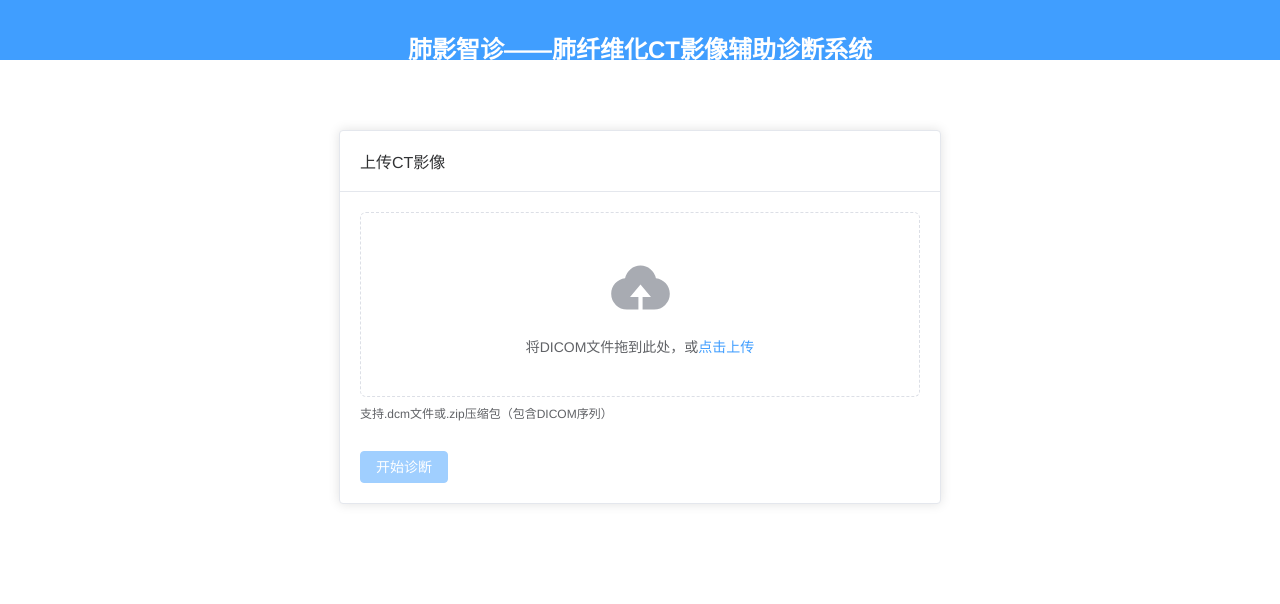
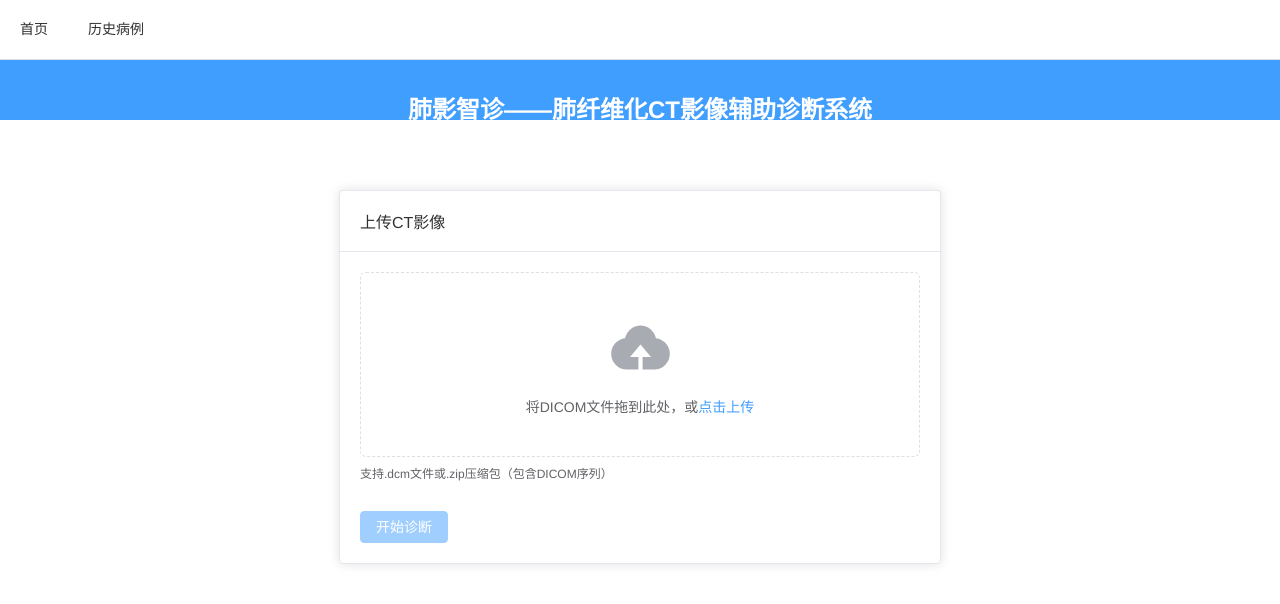
Before and after one commit to Limmizor/pulmonary_fibrosis_diagnosis, a Vue app in the folder pulmonary-frontend/: page / in a window 1280 px wide. Shown: the top 604 px of the page. Built offline with nearby package versions, Linux system fonts and the light colour scheme; the HTML template or start-up script is replaced by a standard one.

Commit message:
alter app.vue

```diff
--- a/pulmonary-frontend/src/App.vue
+++ b/pulmonary-frontend/src/App.vue
@@ -1,17 +1,24 @@
 <template>
-  <div id="app">
+  <div>
+    <el-menu mode="horizontal" router>
+      <el-menu-item index="/">首页</el-menu-item>
+      <el-menu-item index="/history">历史病例</el-menu-item>
+    </el-menu>
+    <!-- 路由匹配到的组件会显示在这里 -->
     <router-view />
   </div>
-
 </template>
 
-<script setup lang="ts">
+<script setup>
+// 这里暂时不需要写额外逻辑，因为菜单使用了 router 属性，
+// 会自动根据 index 跳转路由
 </script>
 
 <style>
-/* 全局样式 */
+/* 你可以在这里添加一些全局样式，比如让菜单固定在顶部等 */
 body {
   margin: 0;
-  font-family: 'Helvetica Neue', Helvetica, 'PingFang SC', 'Hiragino Sans GB', 'Microsoft YaHei', sans-serif;
+  font-family: 'Helvetica Neue', Helvetica, 'PingFang SC', 'Hiragino Sans GB',
+    'Microsoft YaHei', '微软雅黑', Arial, sans-serif;
 }
 </style>
```
